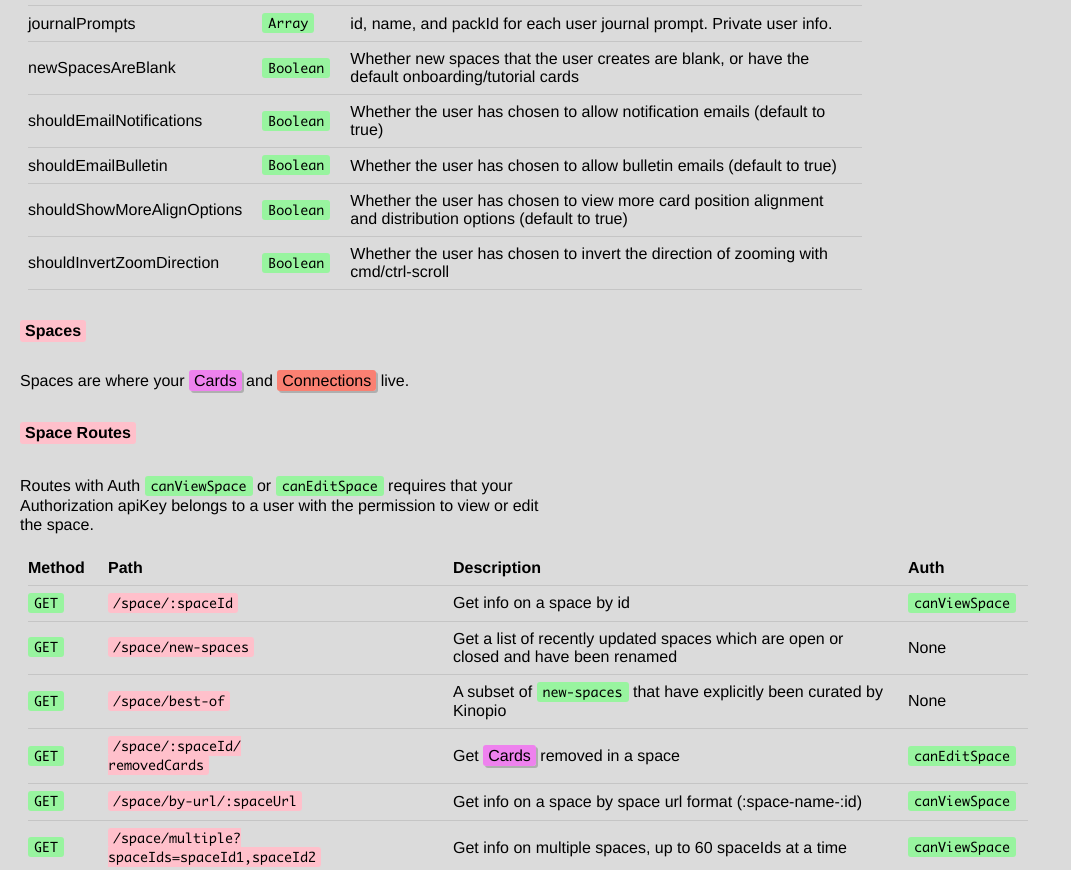
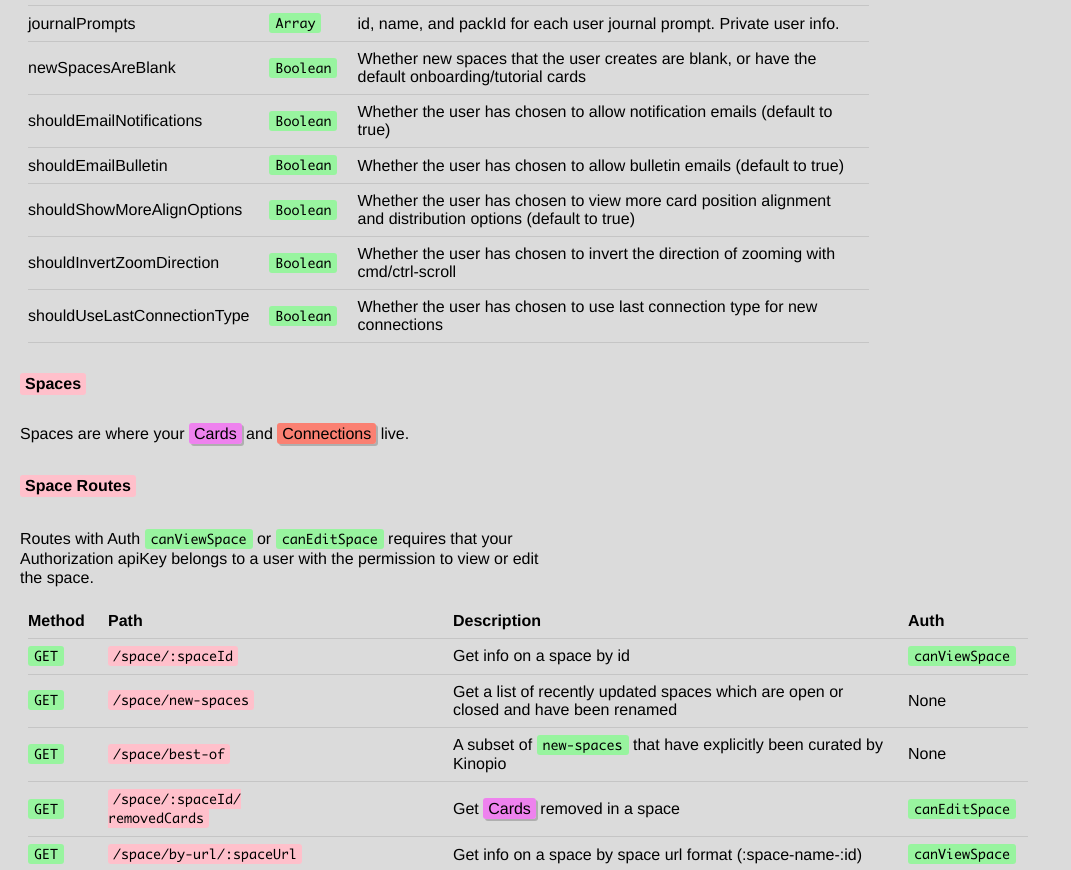
Before and after one commit to kinopio-club/kinopio-help, an Eleventy site: page api/index.md in a window 1280 px wide. Shown: the part 2639-3509 px from the top of the page, without its empty margins (0-1071 px from the left). Built offline with nearby package versions, Linux system fonts and the light colour scheme; Eleventy itself is replaced by a stand-in of ours; files that its build step writes are made by us from their sources.

Commit message:
add attr user.shouldUseLastConnectionType

```diff
--- a/api/index.md
+++ b/api/index.md
@@ -81,6 +81,7 @@ shouldEmailNotifications| `Boolean` | Whether the user has chosen to allow notif
 shouldEmailBulletin     | `Boolean` | Whether the user has chosen to allow bulletin emails (default to true)
 shouldShowMoreAlignOptions | `Boolean` | Whether the user has chosen to view more card position alignment and distribution options (default to true)
 shouldInvertZoomDirection  | `Boolean` | Whether the user has chosen to invert the direction of zooming with cmd/ctrl-scroll
+shouldUseLastConnectionType	| `Boolean` | Whether the user has chosen to use last connection type for new connections
 
 <a class="anchor" data-section="🍓" name="spaces"></a>
 <h2 class="spaces">Spaces</h2>
```
